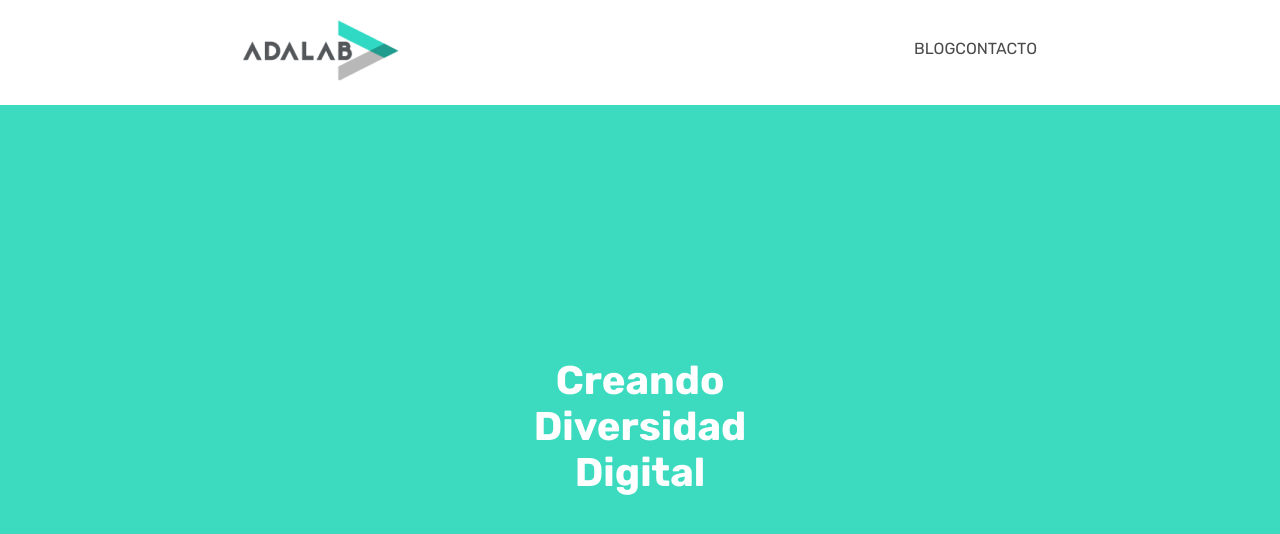
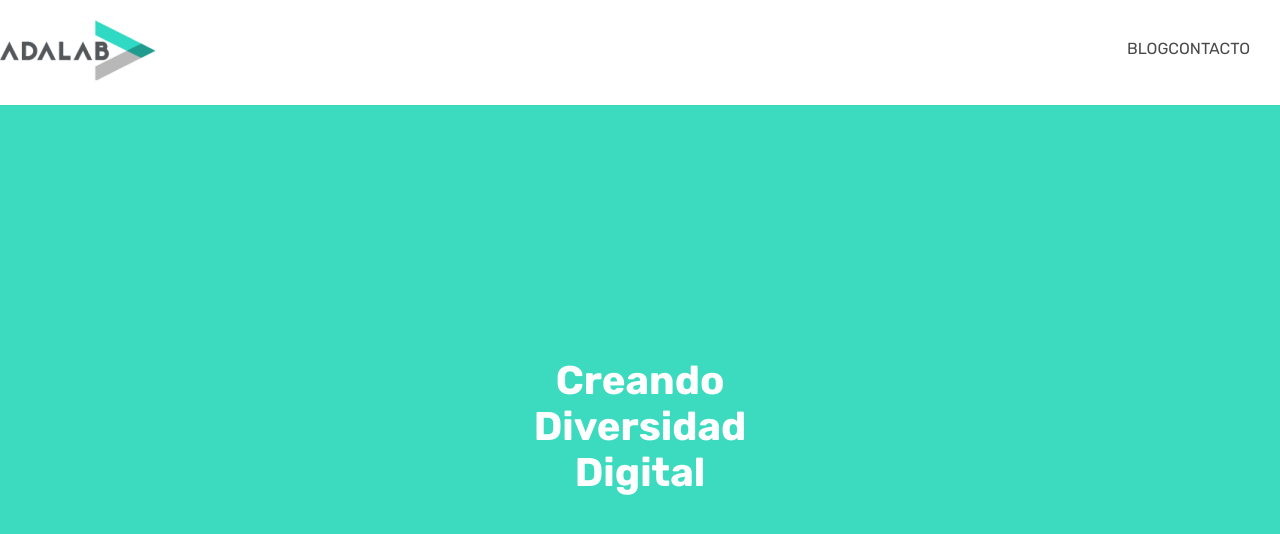
Before and after one commit to slizbeth/evaluacion-intermedia-modulo-1-slizbeth, a plain HTML site: page index.html in a window 1280 px wide. Drawn offline with Linux system fonts and the light colour scheme.

Commit message:
Update header

```diff
--- a/style/style.css
+++ b/style/style.css
@@ -59,7 +59,7 @@ html{
 @media all and (min-width: 768px){
     .header_page {
         display: flex;
-        justify-content: space-around;
+        justify-content: space-between;
     }
 
     .box-logo{
@@ -71,11 +71,7 @@ html{
     }
 
     .nav_page{
-        margin: 40px 0 10px 0;
-    }
-
-    .menu{
-        justify-content: flex-end;
+        margin: 40px 30px 10px 0;
     }
 
 }
```
